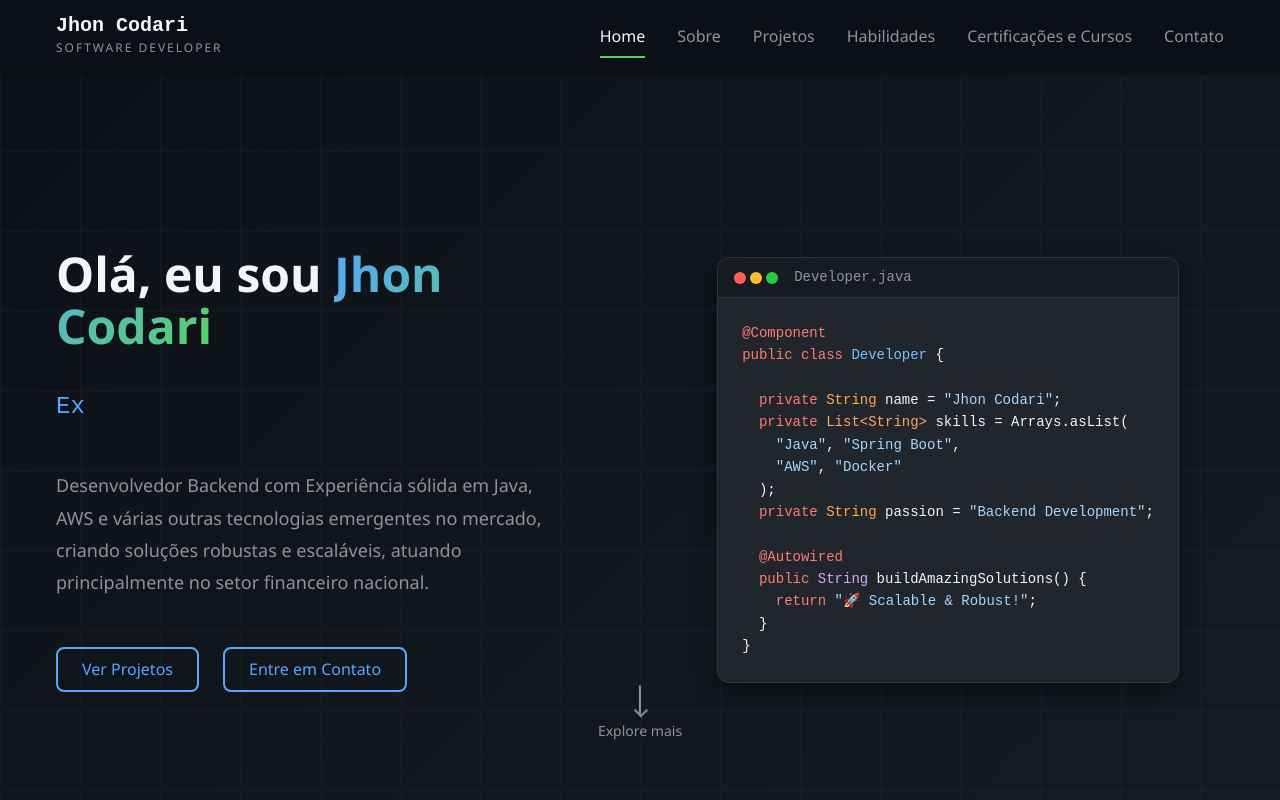
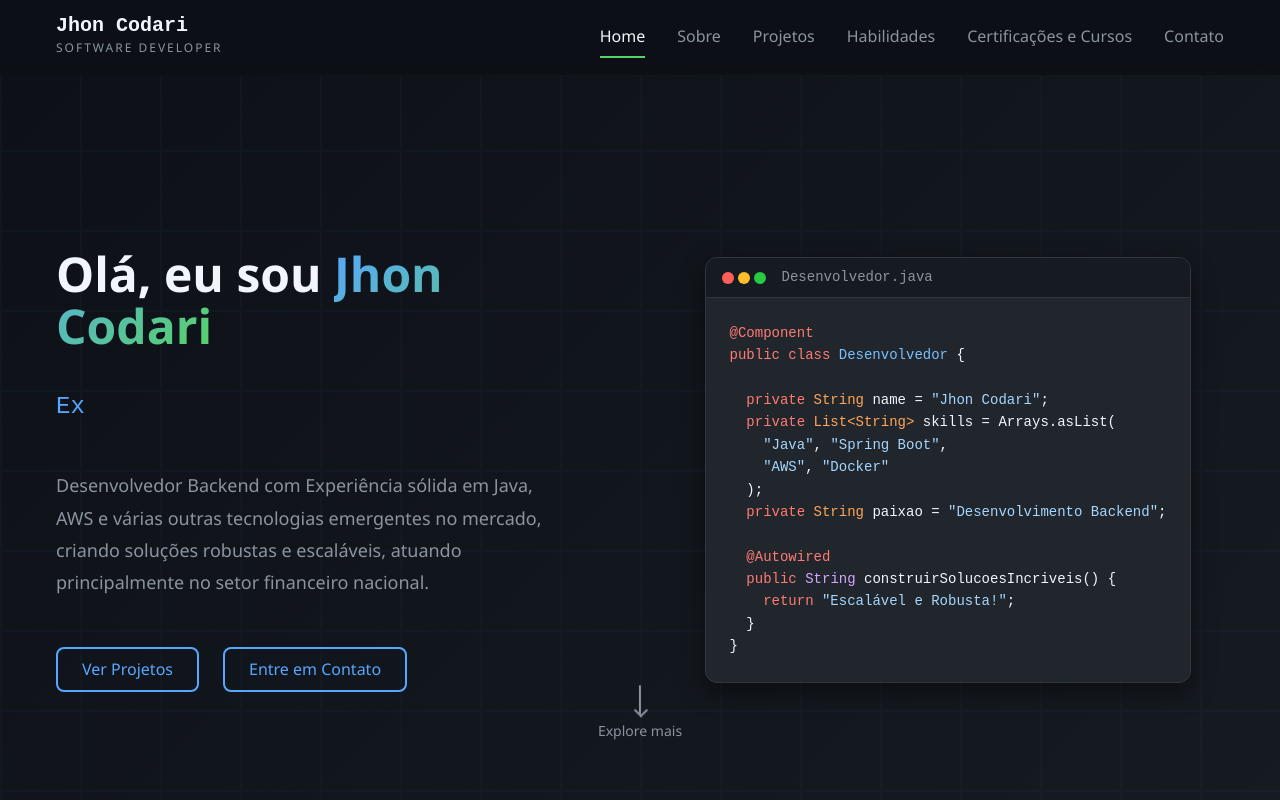
Before and after one commit to JhonCodari/portfolio, an Angular app in the folder portfolio-jhon/: page / in a window 1280 px wide. Shown: the top 800 px of the page. Built offline with nearby package versions, Linux system fonts and the light colour scheme.

Commit message:
Update home.component.html

```diff
--- a/portfolio-jhon/src/app/components/home/home.component.html
+++ b/portfolio-jhon/src/app/components/home/home.component.html
@@ -43,22 +43,22 @@
               <span class="control minimize"></span>
               <span class="control maximize"></span>
             </div>
-            <span class="window-title">Developer.java</span>
+            <span class="window-title">Desenvolvedor.java</span>
           </div>
           <div class="code-content">
             <pre><code><span class="keyword">&#64;Component</span>
-<span class="keyword">public class</span> <span class="class-name">Developer</span> &#123;
+<span class="keyword">public class</span> <span class="class-name">Desenvolvedor</span> &#123;
 
   <span class="keyword">private</span> <span class="property">String</span> name = <span class="string">"Jhon Codari"</span>;
   <span class="keyword">private</span> <span class="property">List&lt;String&gt;</span> skills = Arrays.asList(
     <span class="string">"Java"</span>, <span class="string">"Spring Boot"</span>,
     <span class="string">"AWS"</span>, <span class="string">"Docker"</span>
   );
-  <span class="keyword">private</span> <span class="property">String</span> passion = <span class="string">"Backend Development"</span>;
+  <span class="keyword">private</span> <span class="property">String</span> paixao = <span class="string">"Desenvolvimento Backend"</span>;
 
   <span class="keyword">&#64;Autowired</span>
-  <span class="keyword">public</span> <span class="function">String</span> buildAmazingSolutions() &#123;
-    <span class="keyword">return</span> <span class="string">"🚀 Scalable & Robust!"</span>;
+  <span class="keyword">public</span> <span class="function">String</span> construirSolucoesIncriveis() &#123;
+    <span class="keyword">return</span> <span class="string">"Escalável e Robusta!"</span>;
   &#125;
 &#125;</code></pre>
           </div>
```
